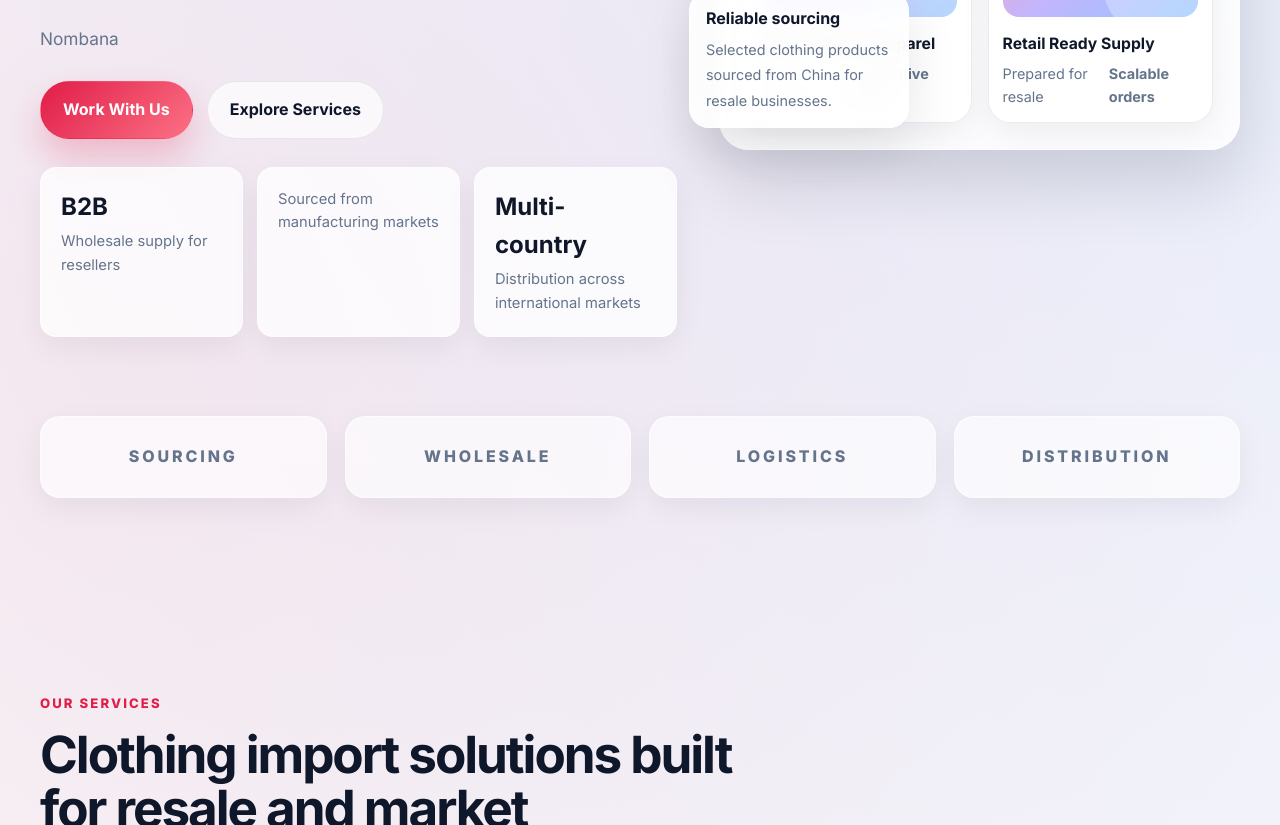
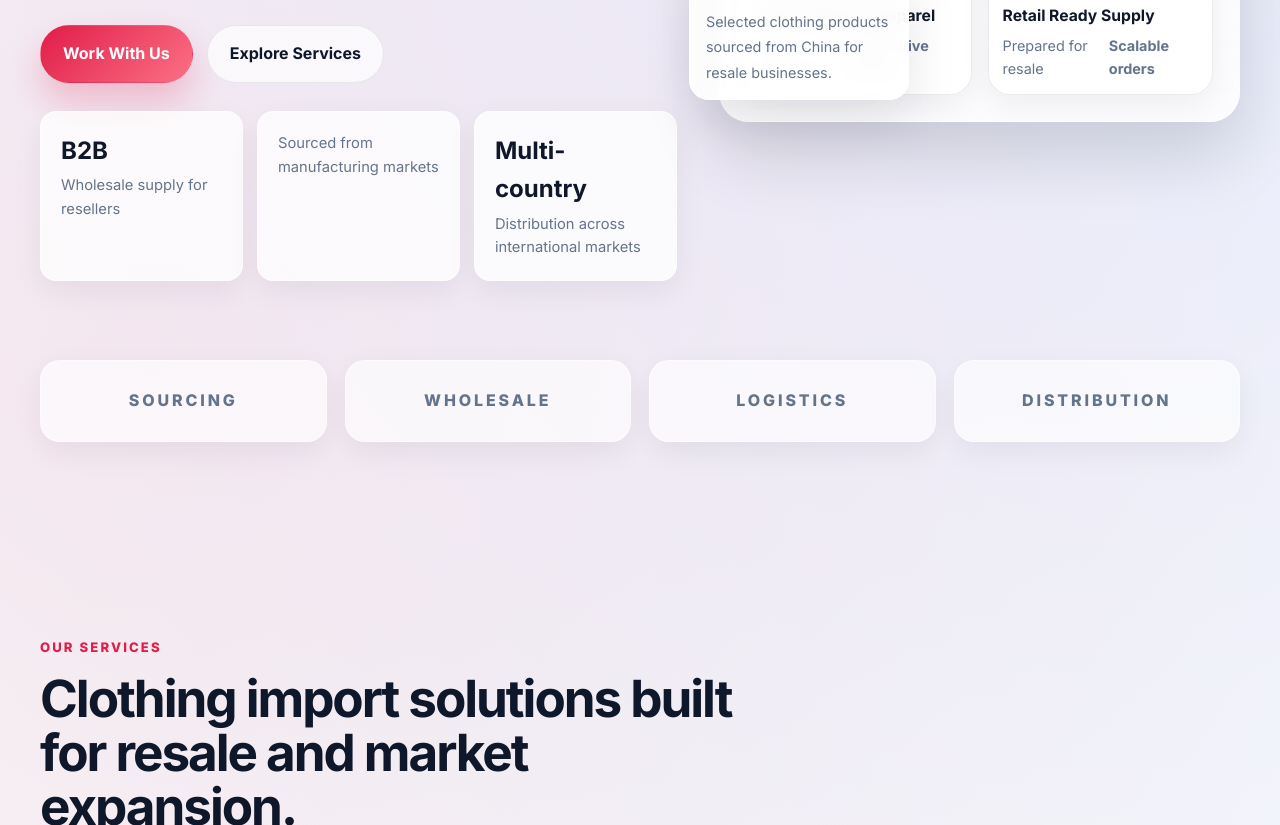
Before and after one commit to NathaRHS/sitePapa, a plain HTML site: page index.html in a window 1280 px wide. Shown: the part 877-1702 px from the top of the page. Drawn offline with Linux system fonts and the light colour scheme.

Commit message:
remise a niveau test

```diff
--- a/index.html
+++ b/index.html
@@ -50,7 +50,6 @@
                             quality products, competitive pricing and scalable
                             supply solutions.
                         </p>
-                        <p>Nombana</p>
                         <div class="hero-actions">
                             <a href="#contact" class="btn-primary">Work With
                                 Us</a>
```
